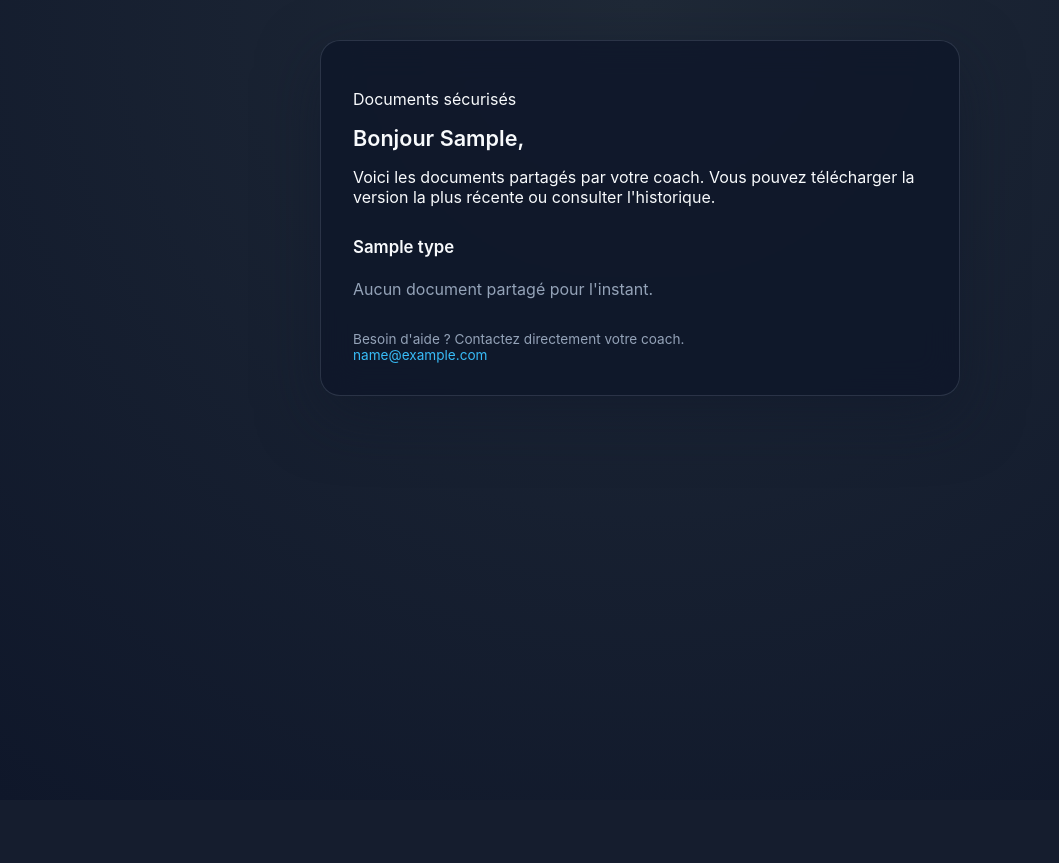
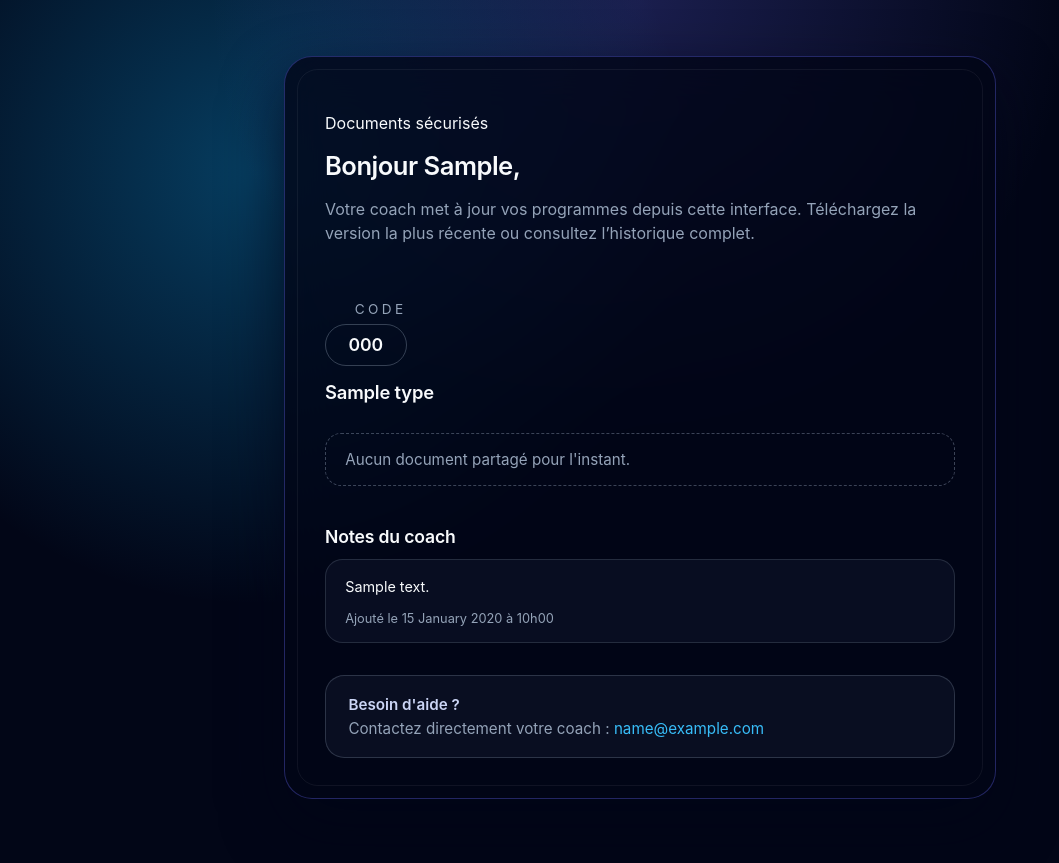
Before and after one commit to m4entreprise/FEA-COACH, a Laravel app: template resources/views/share/documents.blade.php in a window 1280 px wide. Shown: the whole page, without its empty margins (0-1059 px from the left). Before the commit the page ends 396 px from the top, so only its background shows below. Run offline with Laravel 12, Linux system fonts and the light colour scheme; the template is opened without the code that fills it: most values are stand-ins (such as "Sample title", 1, 10 or a date in 2020); parts of the project's set-up code (start-up, migrations or seed data) failed here and were passed over.

Commit message:
Add coach notes display and UI improvements to client document sharing
Introduces coach notes section to the shared client document page, displaying the 5 most recent notes with timestamps. Enhances the UI with improved styling including gradient backgrounds, refined borders, better spacing, and visual hierarchy. Adds share code display pill with blur-on-hover effect, updates document cards with version padding and description support, and improves the enter-code page layout with visual code hint badge

```diff
--- a/app/Http/Controllers/ClientShareController.php
+++ b/app/Http/Controllers/ClientShareController.php
@@ -11,7 +11,10 @@
 {
     public function show(Request $request, string $token)
     {
-        $client = Client::with(['documents' => fn ($query) => $query->orderBy('type')->orderByDesc('version')])
+        $client = Client::with([
+                'documents' => fn ($query) => $query->orderBy('type')->orderByDesc('version'),
+                'notes' => fn ($query) => $query->orderByDesc('created_at'),
+            ])
             ->where('share_token', $token)
             ->firstOrFail();
 
--- a/resources/views/share/documents.blade.php
+++ b/resources/views/share/documents.blade.php
@@ -2,39 +2,62 @@
 
 @section('content')
   <div class="card">
-    <p class="text-sm uppercase tracking-[0.2em] text-slate-400">Documents sécurisés</p>
-    <h1 class="title">Bonjour {{ $client->first_name }},</h1>
-    <p class="text-slate-300 mb-6">
-      Voici les documents partagés par votre coach. Vous pouvez télécharger la version la plus récente ou consulter l'historique.
-    </p>
+    <div style="display:flex; align-items:center; justify-content:space-between; gap:1.5rem; flex-wrap:wrap;">
+      <div>
+        <p class="text-sm uppercase tracking-[0.35em] text-slate-400">Documents sécurisés</p>
+        <h1 class="title">Bonjour {{ $client->first_name }},</h1>
+        <p class="subtitle">
+          Votre coach met à jour vos programmes depuis cette interface. Téléchargez la version la plus récente ou consultez l’historique complet.
+        </p>
+      </div>
+      <div style="display:flex; flex-direction:column; align-items:flex-end; gap:0.4rem;">
+        <div style="font-size:0.85rem; letter-spacing:0.25em; color:#94a3b8;">CODE</div>
+        <div style="padding:0.6rem 1.4rem; border-radius:999px; border:1px solid rgba(148,163,184,0.35); color:#f8fafc; font-weight:600; font-size:1.1rem;">
+          {{ $client->share_code }}
+        </div>
+      </div>
+    </div>
 
     @foreach ($types as $key => $label)
       @php
         $documents = $documentsByType->get($key, collect());
       @endphp
-      <div style="margin-bottom: 2rem;">
+      <div style="margin-bottom: 2.5rem;">
         <div style="display:flex; align-items:center; justify-content:space-between; gap:1rem;">
-          <h2 style="font-size:1.05rem; font-weight:600;">{{ $label }}</h2>
+          <h2 style="font-size:1.15rem; font-weight:600; letter-spacing:-0.01em;">{{ $label }}</h2>
           @if ($documents->count())
-            <span style="font-size:0.85rem; color:#94a3b8;">{{ $documents->count() }} version(s)</span>
+            <span style="font-size:0.9rem; color:#a5b4fc; background:rgba(79,70,229,0.15); border:1px solid rgba(79,70,229,0.4); border-radius:999px; padding:0.25rem 0.9rem;">
+              {{ $documents->count() }} version(s)
+            </span>
           @endif
         </div>
 
         @if ($documents->isEmpty())
-          <p style="color:#94a3b8; margin-top:0.5rem;">Aucun document partagé pour l'instant.</p>
+          <div style="margin-top:0.9rem; padding:1rem 1.2rem; border-radius:1rem; border:1px dashed rgba(148,163,184,0.4); color:#94a3b8; font-size:0.95rem;">
+            Aucun document partagé pour l'instant.
+          </div>
         @else
-          <div style="margin-top:0.75rem; border-left:2px solid rgba(148,163,184,0.3); padding-left:1rem; display:flex; flex-direction:column; gap:0.75rem;">
+          <div style="margin-top:1rem; display:flex; flex-direction:column; gap:1rem;">
             @foreach ($documents as $document)
-              <div style="display:flex; flex-wrap:wrap; align-items:center; gap:0.75rem; justify-content:space-between;">
+              <div style="border:1px solid rgba(148,163,184,0.2); border-radius:1.2rem; padding:1.1rem 1.25rem; background:rgba(15,23,42,0.65); display:flex; flex-wrap:wrap; gap:1rem; justify-content:space-between; align-items:flex-start;">
                 <div>
-                  <p style="margin:0; font-weight:500;">Version {{ $document->version }} · {{ $document->title ?: $document->filename }}</p>
-                  <p style="margin:0.2rem 0 0; font-size:0.85rem; color:#94a3b8;">
-                    Publié le {{ $document->created_at->translatedFormat('d F Y à H\hi') }} · {{ number_format($document->filesize / 1024, 1) }} Ko
+                  <p style="margin:0; font-weight:600; font-size:1rem;">
+                    Version {{ str_pad($document->version, 2, '0', STR_PAD_LEFT) }}
+                    <span style="color:#94a3b8; font-weight:400;">· {{ $document->title ?: $document->filename }}</span>
                   </p>
+                  <p style="margin:0.35rem 0 0; font-size:0.9rem; color:#94a3b8;">
+                    Publié le {{ $document->created_at->translatedFormat('d F Y à H\hi') }}
+                    · {{ number_format($document->filesize / 1024, 1) }} Ko
+                  </p>
+                  @if ($document->description)
+                    <p style="margin-top:0.6rem; font-size:0.9rem; color:#cbd5f5; line-height:1.5;">
+                      {{ $document->description }}
+                    </p>
+                  @endif
                 </div>
                 <a
                   href="{{ route('clients.share.download', [$token, $document]) }}"
-                  style="padding:0.5rem 1.25rem; border-radius:999px; border:1px solid rgba(148,163,184,0.5); color:#f8fafc; text-decoration:none;"
+                  style="padding:0.6rem 1.6rem; border-radius:999px; background:linear-gradient(135deg,#6366f1,#8b5cf6); color:#f8fafc; font-weight:600; text-decoration:none; box-shadow:0 12px 25px rgba(99,102,241,0.35);"
                 >
                   Télécharger
                 </a>
@@ -45,9 +68,35 @@
       </div>
     @endforeach
 
-    <div style="margin-top:1.5rem; font-size:0.85rem; color:#94a3b8;">
-      <p style="margin:0;">Besoin d'aide ? Contactez directement votre coach.</p>
-      <a href="mailto:{{ $client->coach->user->email ?? '' }}">{{ $client->coach->user->email ?? '' }}</a>
+    @if ($client->notes->count())
+      <div style="margin-top:1.8rem;">
+        <h2 style="font-size:1.1rem; font-weight:600; letter-spacing:-0.01em; margin-bottom:0.8rem;">Notes du coach</h2>
+        <div style="display:flex; flex-direction:column; gap:0.85rem;">
+          @foreach ($client->notes->take(5) as $note)
+            <div style="border:1px solid rgba(148,163,184,0.2); border-radius:1.1rem; padding:1rem 1.2rem; background:rgba(15,23,42,0.55);">
+              <div style="font-size:0.9rem; color:#f8fafc; line-height:1.55;">
+                {!! nl2br(e($note->content)) !!}
+              </div>
+              <p style="margin:0.75rem 0 0; font-size:0.8rem; color:#94a3b8;">
+                Ajouté le {{ $note->created_at->translatedFormat('d F Y à H\hi') }}
+              </p>
+            </div>
+          @endforeach
+        </div>
+        @if ($client->notes->count() > 5)
+          <p style="margin-top:0.6rem; font-size:0.85rem; color:#94a3b8;">
+            (Affichage des 5 dernières notes)
+          </p>
+        @endif
+      </div>
+    @endif
+
+    <div style="margin-top:2rem; padding:1.2rem 1.4rem; border-radius:1.2rem; border:1px solid rgba(148,163,184,0.25); background:rgba(15,23,42,0.6); font-size:0.95rem; color:#94a3b8;">
+      <p style="margin:0 0 0.3rem; font-weight:600; color:#cbd5f5;">Besoin d'aide ?</p>
+      <p style="margin:0;">
+        Contactez directement votre coach :
+        <a href="mailto:{{ $client->coach->user->email ?? '' }}">{{ $client->coach->user->email ?? '' }}</a>
+      </p>
     </div>
   </div>
 @endsection
--- a/resources/views/share/layout.blade.php
+++ b/resources/views/share/layout.blade.php
@@ -7,31 +7,53 @@
     <style>
       :root {
         color-scheme: dark;
-        font-family: 'Inter', system-ui, -apple-system, BlinkMacSystemFont, 'Segoe UI', sans-serif;
+        font-family: 'Inter', 'General Sans', 'Space Grotesk', system-ui, -apple-system, BlinkMacSystemFont, 'Segoe UI', sans-serif;
+      }
+      * {
+        box-sizing: border-box;
       }
       body {
         margin: 0;
         min-height: 100vh;
-        background: radial-gradient(circle at top, #1f2937, #0f172a);
+        background: radial-gradient(circle at top, rgba(99,102,241,0.25), transparent 40%), radial-gradient(circle at 20% 20%, rgba(14,165,233,0.35), transparent 35%), #020617;
         color: #f8fafc;
+        display: flex;
+        align-items: flex-start;
+        justify-content: center;
       }
       .container {
-        max-width: 640px;
-        margin: 0 auto;
-        padding: 2.5rem 1.5rem 3rem;
+        width: 100%;
+        max-width: 760px;
+        padding: 3.5rem 1.5rem 4rem;
       }
       .card {
-        background: rgba(15, 23, 42, 0.85);
-        border: 1px solid rgba(148, 163, 184, 0.2);
-        border-radius: 1.25rem;
-        padding: 2rem;
-        box-shadow: 0 20px 60px rgba(15, 23, 42, 0.5);
-        backdrop-filter: blur(18px);
+        background: rgba(2, 6, 23, 0.8);
+        border: 1px solid rgba(99, 102, 241, 0.35);
+        border-radius: 1.75rem;
+        padding: 2.5rem;
+        box-shadow: 0 25px 60px rgba(2, 6, 23, 0.75);
+        backdrop-filter: blur(24px);
+        position: relative;
+      }
+      .card::after {
+        content: '';
+        position: absolute;
+        inset: 12px;
+        border-radius: 1.3rem;
+        border: 1px solid rgba(255, 255, 255, 0.06);
+        pointer-events: none;
       }
       .title {
-        font-size: 1.35rem;
+        font-size: clamp(1.5rem, 2vw, 1.9rem);
         font-weight: 600;
-        margin-bottom: 0.75rem;
+        letter-spacing: -0.02em;
+        margin-bottom: 0.5rem;
+      }
+      .subtitle {
+        color: #94a3b8;
+        font-size: 1rem;
+        line-height: 1.5;
+        margin-bottom: 2rem;
       }
       a {
         color: #38bdf8;
```
Also changed, not shown: other parts of resources/views/share/layout.blade.php (+78 -10 lines), resources/views/share/enter-code.blade.php (+13 -6 lines).
